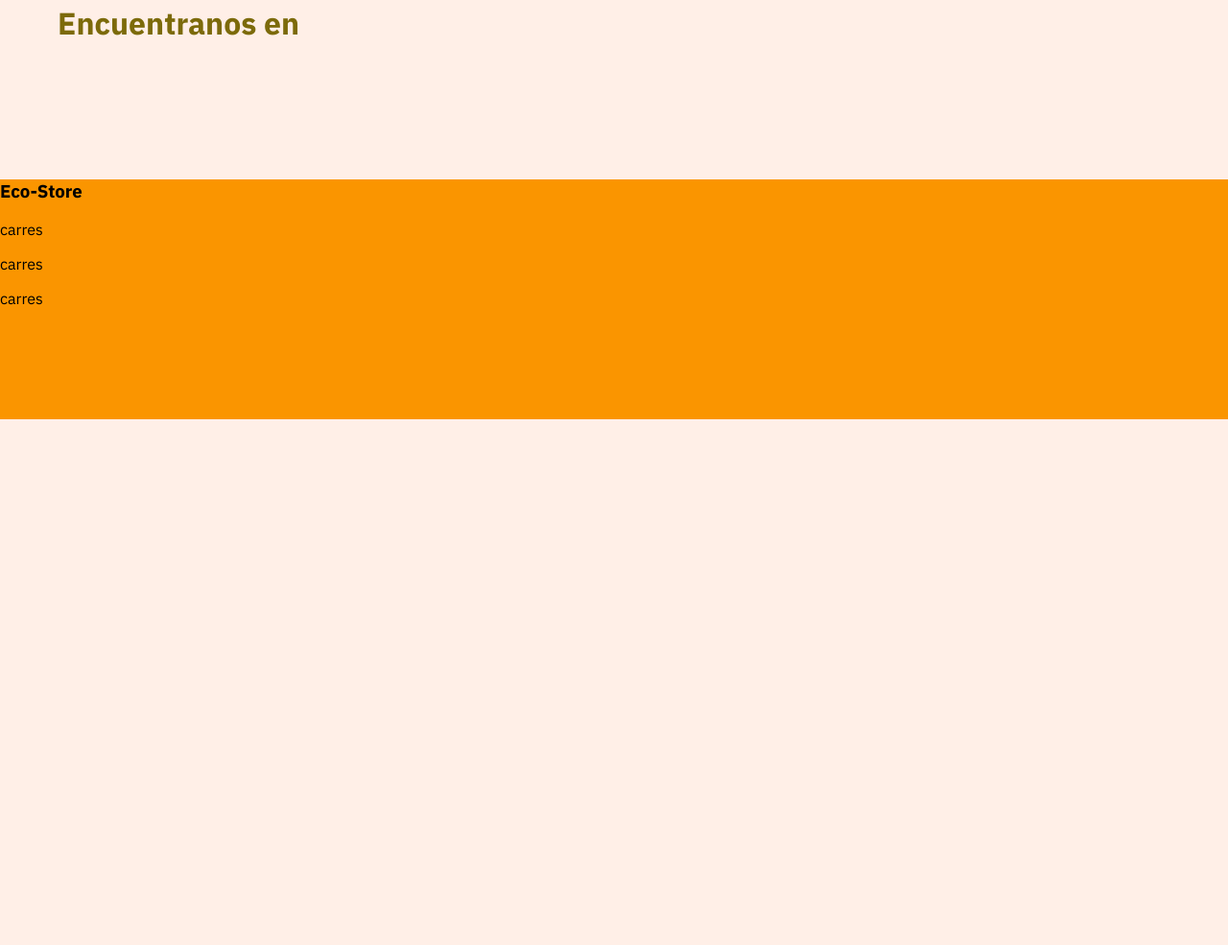
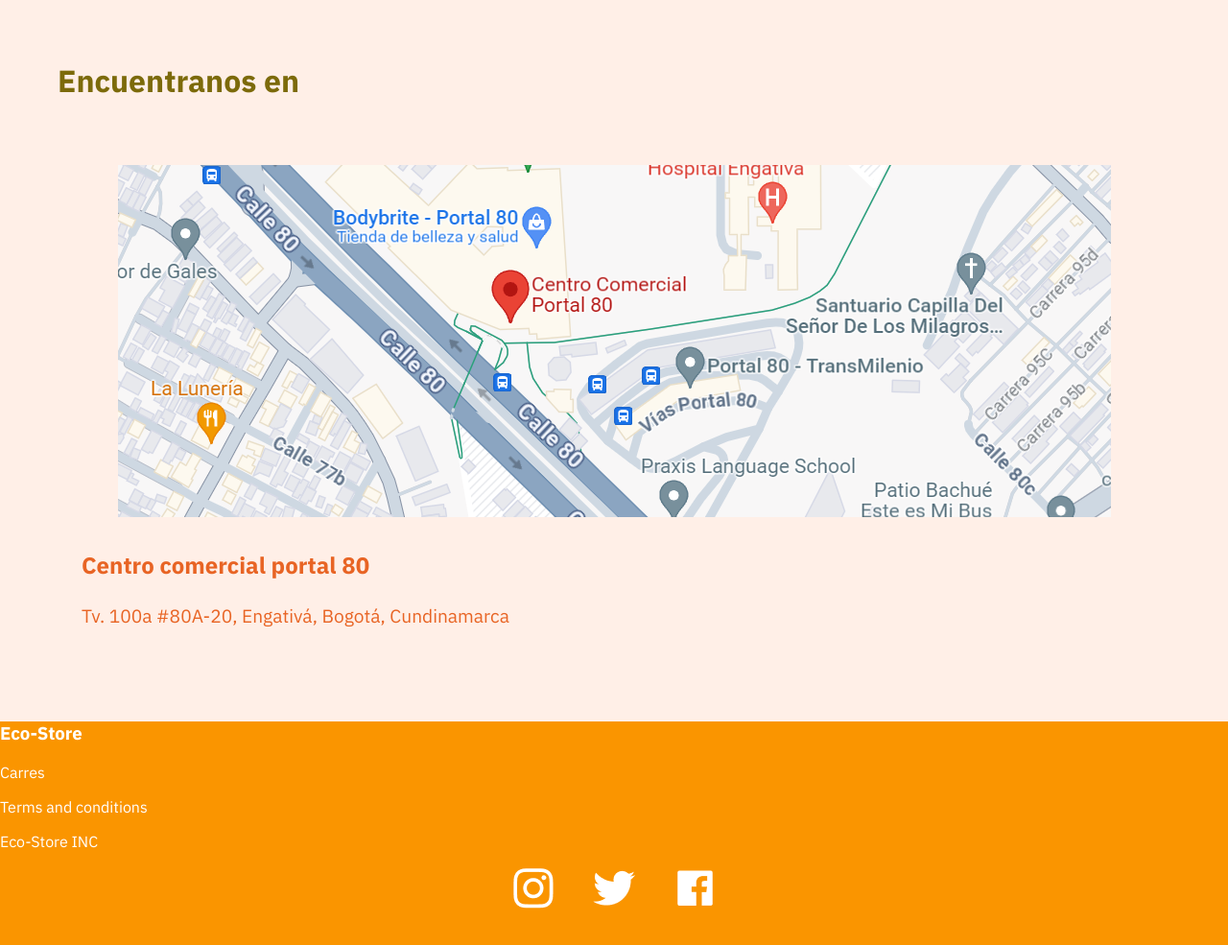
Before and after one commit to stiven192002/eco-tienda, a plain HTML site: page index.html in a window 1280 px wide. Shown: the part 5707-6692 px from the top of the page at 96% size. Before the commit the page ends 6144 px from the top, so only its background shows below. Drawn offline with Linux system fonts and the light colour scheme; a web font is replaced by a local one.

Commit message:
se acabo el proyecto

```diff
--- a/index.html
+++ b/index.html
@@ -530,9 +530,12 @@
                 <h2>Encuentranos en</h2>
                 <div class="map">
 
-                    <img src="" alt="">
+                    <img src="./accets2/Curso de Fundamentos de Sass/img/Captura de pantalla 2023-10-16 233425.png" alt="">
                 </div>
-              <p></p>
+                <h3>
+                    Centro comercial portal 80
+                </h3>
+              <p>Tv. 100a #80A-20, Engativá, Bogotá, Cundinamarca</p>
 
            </div>
 
@@ -545,13 +548,13 @@
 
     <footer >
         <h3>Eco-Store</h3>
-        <p>carres</p>
-        <p>carres</p>
-        <p>carres</p>
+        <p>Carres</p>
+        <p>Terms and conditions</p>
+        <p>Eco-Store INC</p>
         <div class="social-media">
-            <img src="" alt="">
-            <img src="" alt="">
-            <img src="" alt="">
+            <img src="./accets2/Curso de Fundamentos de Sass/img/instagram-logo.png" alt="">
+            <img src="./accets2/Curso de Fundamentos de Sass/img/twitter-logo.png" alt="">
+            <img src="./accets2/Curso de Fundamentos de Sass/img/facebook-logo.png" alt="">
 
         </div>
 
--- a/scss/main.scss
+++ b/scss/main.scss
@@ -216,10 +216,11 @@
 
         @include flexcenter(row ,space-evenly,center );
          .earth{
+            $text-color:#E86424;
             width: 30vw;
             display: flex;
             gap: 40px;
-            color: #E86424;
+            color:$text-color;
             img{
                 object-fit: contain;
             }
@@ -263,10 +264,38 @@
     }
 }
 
+.location{
+    $text-color:#E86424;
+    color:$text-color ;
+    .map{
+
+         @include flexcenter(row,center ,center );
+         padding-bottom: 10px;
+    }
+    h2{
+        padding-bottom:40px ;
+        padding-top: 60px;
+    }
+    p{
+        padding-left: 25px;
+        font-size: 1.2em;
+    }
+    h3{
+        @extend p;
+        font-size: $paragraph-size
+    }
+}
+
 footer{
 
     background-color: $queaternion-color;
     width: 100%;
-    height: 250px;
+    height: auto;
     margin-top: 0;
+    color: white;
+    .social-media{
+        @include flexcenter(row,center ,center );
+        gap: 40px;
+        padding-bottom: 40px;
+    }
 }
```
Also changed, not shown: accets2/Curso de Fundamentos de Sass/img/Captura de pantalla 2023-10-16 232203.png (added), accets2/Curso de Fundamentos de Sass/img/Captura de pantalla 2023-10-16 233331.png (added), accets2/Curso de Fundamentos de Sass/img/Captura de pantalla 2023-10-16 233425.png (added), css/main.css, 1 other file.
